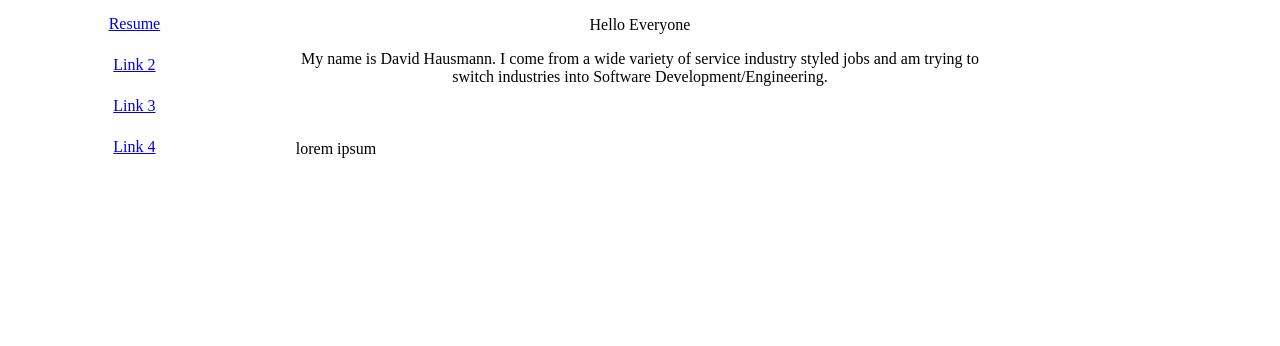
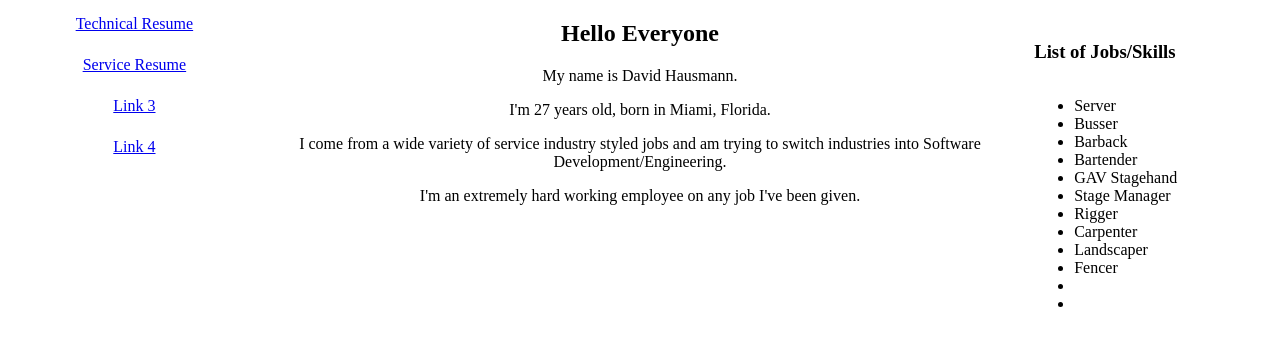
Before and after one commit to Clovs247/Portfolio, a Flask app: page / in a window 1280 px wide. Shown: the part 118-464 px from the top of the page. Run offline with Flask 3, Linux system fonts and the light colour scheme.

Commit message:
Added Some Description

```diff
--- a/flask_app/static/css/index_style.css
+++ b/flask_app/static/css/index_style.css
@@ -24,12 +24,11 @@
 }
 .second-column{
     display: flex;
+    flex-direction: column;
     float: left;
     width: 20%;
     padding: 15px;
     margin-top: 7px;
-    text-align: center;
-    align-content: center;
 }
 
 /* For Desktop: */
--- a/flask_app/templates/index.html
+++ b/flask_app/templates/index.html
@@ -16,13 +16,28 @@
 
     <main>
         <div class="main-body">
-            <p>Hello Everyone</p>
-            <p>My name is David Hausmann. I come from a wide variety of service industry styled jobs and am trying to switch industries into Software Development/Engineering.</p>
-            <div class="second-column">
-                <p>
-                    lorem ipsum
-                </p>
-            </div>
+            <h2>Hello Everyone</h2>
+            <p>My name is David Hausmann.</p>
+            <p>I'm 27 years old, born in Miami, Florida.</p>
+            <p>I come from a wide variety of service industry styled jobs and am trying to switch industries into Software Development/Engineering.</p>
+            <p>I'm an extremely hard working employee on any job I've been given.</p>
+        </div>
+        <div class="second-column">
+            <h3>List of Jobs/Skills</h3>
+            <ul>
+                <li>Server</li>
+                <li>Busser</li>
+                <li>Barback</li>
+                <li>Bartender</li>
+                <li>GAV Stagehand</li>
+                <li>Stage Manager</li>
+                <li>Rigger</li>
+                <li>Carpenter</li>
+                <li>Landscaper</li>
+                <li>Fencer</li>
+                <li></li>
+                <li></li>
+            </ul>
         </div>
 
 
--- a/flask_app/templates/index_menu.html
+++ b/flask_app/templates/index_menu.html
@@ -7,8 +7,8 @@
         </div>
         <div>
             <div class="menu">
-                <a href="https://docs.google.com/document/d/1ZstJzARzA15QVGF6R5JpJCEVOWWvlU9EhCBB0IDZUfU/edit?usp=sharing">Resume</a>
-                <a href="#">Link 2</a>
+                <a href="https://docs.google.com/document/d/1ZstJzARzA15QVGF6R5JpJCEVOWWvlU9EhCBB0IDZUfU/edit?usp=sharing">Technical Resume</a>
+                <a href="#">Service Resume</a>
                 <a href="#">Link 3</a>
                 <a href="#">Link 4</a>
             </div>
```
